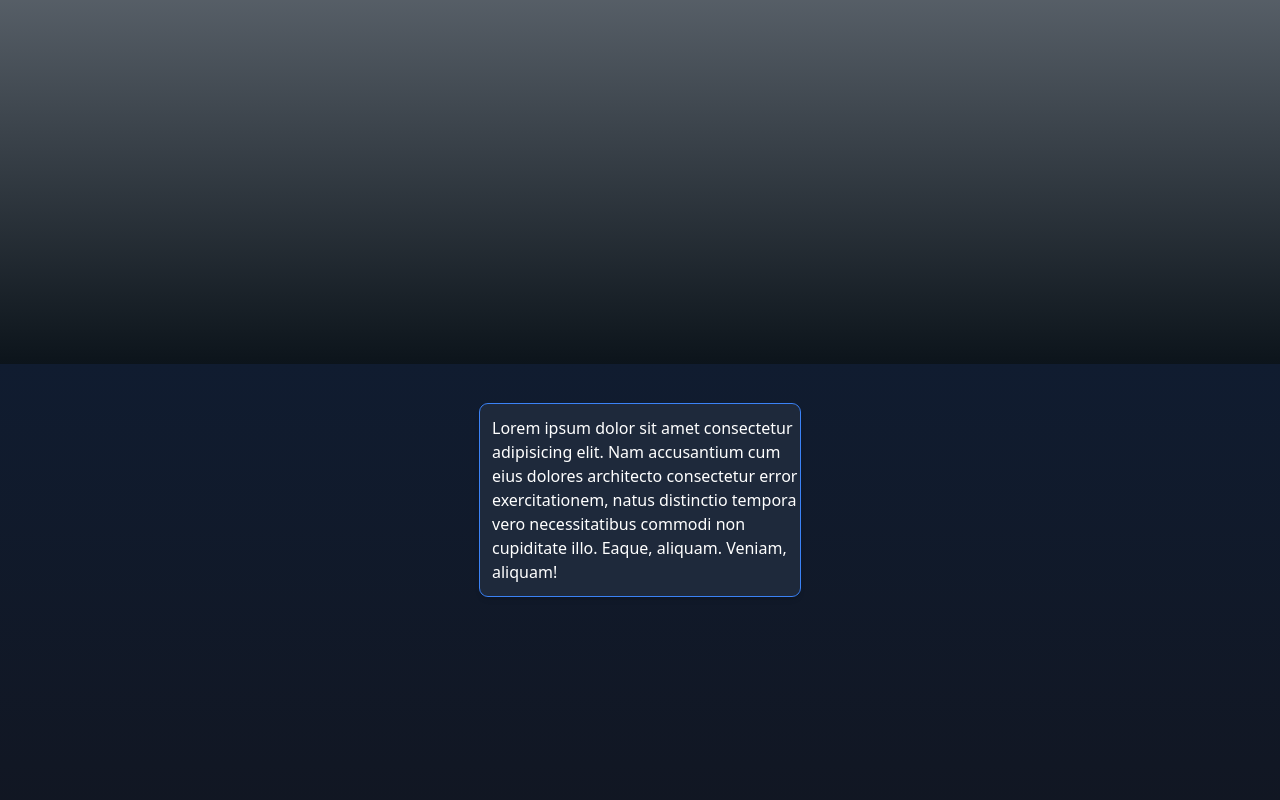
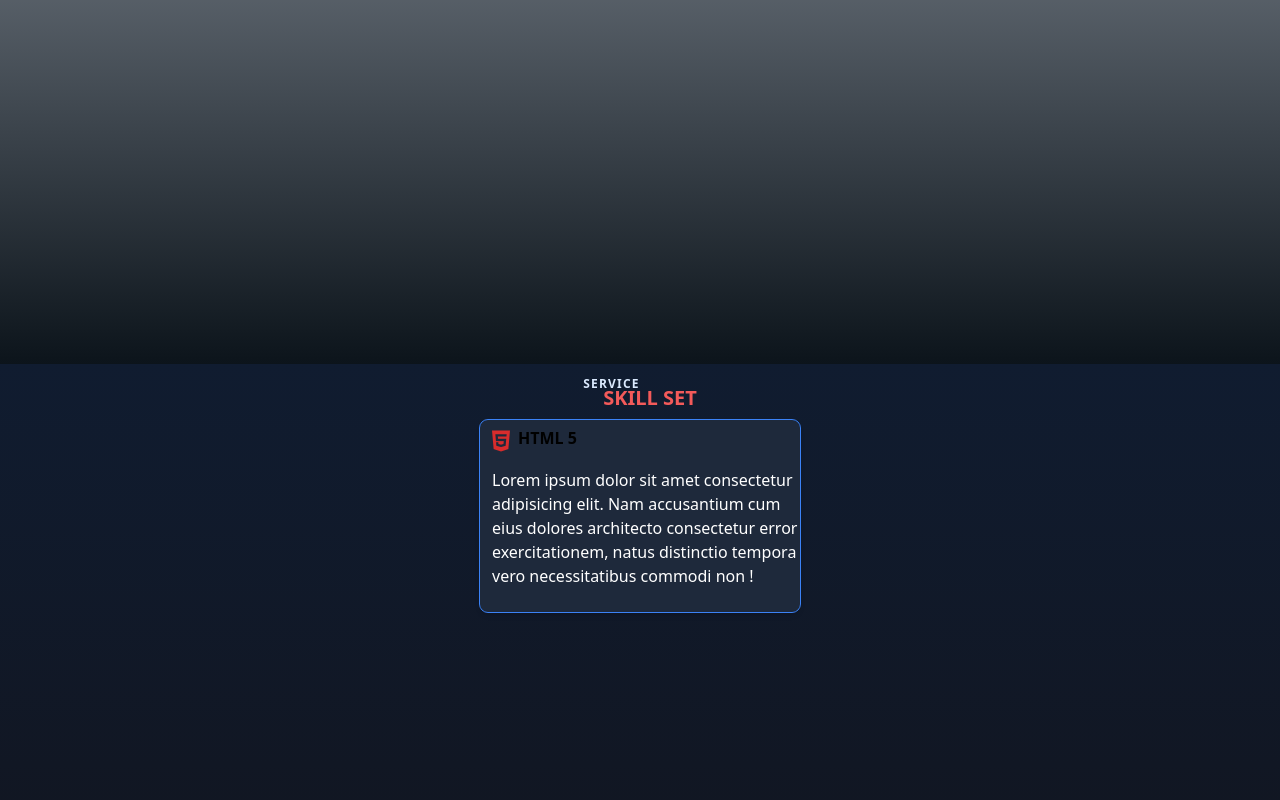
Before and after one commit to junaaxya/Web-Portofolio, a website: page index.html in a window 1280 px wide. Shown: the part 436-1236 px from the top of the page. Drawn offline with Linux system fonts and the light colour scheme.

Commit message:
add service

```diff
--- a/index.html
+++ b/index.html
@@ -35,13 +35,25 @@
     </section>
     <!--hero  section end  -->
     <!-- service section start -->
-
     <section id="service" class="">
      <div class="container bg-gradient-to-t from-linear1 to-linear2 h-screen w-full">
-      <div class="w-full h-full pt-10 ">
-        <div class=" w-80  h-48 outline outline-offset-0 outline-1 outline-blue-500 rounded-lg shadow-md   bg-slate-800 mx-auto flex"><p class="justify-center items-center ml-3 text-white mt-3">Lorem ipsum dolor sit amet consectetur adipisicing elit. Nam accusantium cum eius dolores architecto consectetur error exercitationem, natus distinctio tempora vero necessitatibus commodi non cupiditate illo. Eaque, aliquam. Veniam, aliquam!</p></div>
+      <div class="w-full h-full pt-3 ">
+        <div class="w-full  flex ">
+          <div class=" h-full  mx-auto">
+            <h1 class="text-blue-100 font-bold text-xs tracking-widest">SERVICE</h1>
+            <h2 class="text-right text-xl font-bold leading-3 mb-4 ml-5 text-colorText">SKILL SET</h2>
+          </div>
+        </div>
+        <div class=" w-80  h-48 outline outline-offset-0 outline-1 outline-blue-500 rounded-lg shadow-md  flex bg-slate-800 mx-auto  overflow-hidden">
+          <div class="w-full ">
+            <div  class="flex w-full  h-9 flex-row">
+              <i class="fa-brands fa-html5 fa-xl mr-2 ml-3 mt-5" style="color: #d82c2c;"></i>
+              <h1 class="font-bold self-center">HTML 5</h1>
+            </div>
+            <p class="justify-center items-center ml-3 text-white mt-3">Lorem ipsum dolor sit amet consectetur adipisicing elit. Nam accusantium cum eius dolores architecto consectetur error exercitationem, natus distinctio tempora vero necessitatibus commodi non !</p>
+          </div>
+        </div>
       </div>
-
      </div>
     </section>
     <!-- service section end -->
```
Also changed, not shown: src/style/output.css.
